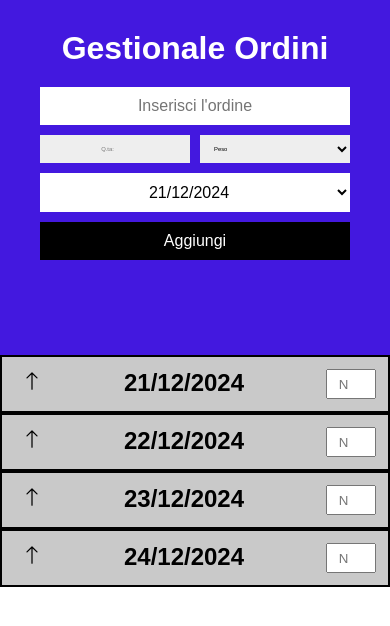
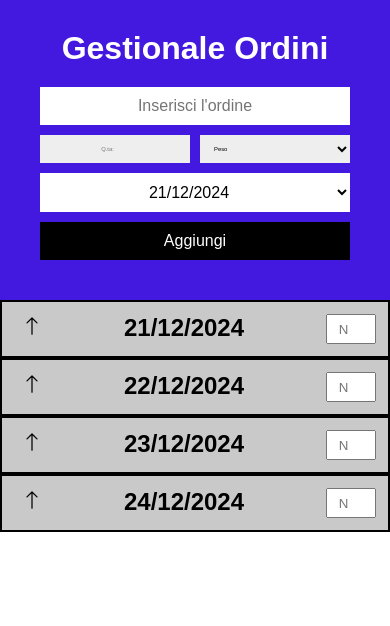
Before and after one commit to ghostgirl127/gestionaleProdotti, a website with bundled scripts: page public/index.html in a window 390 px wide. Built offline with nearby package versions, Linux system fonts and the light colour scheme; files whose address does not match are found by name.

Commit message:
Update mobile.css

```diff
--- a/public/mobile.css
+++ b/public/mobile.css
@@ -3,7 +3,7 @@
 @media (max-width: 1024px) {
 
     .header {
-        height: 355px;
+        height: 300px;
     }
 
     .close {
```
